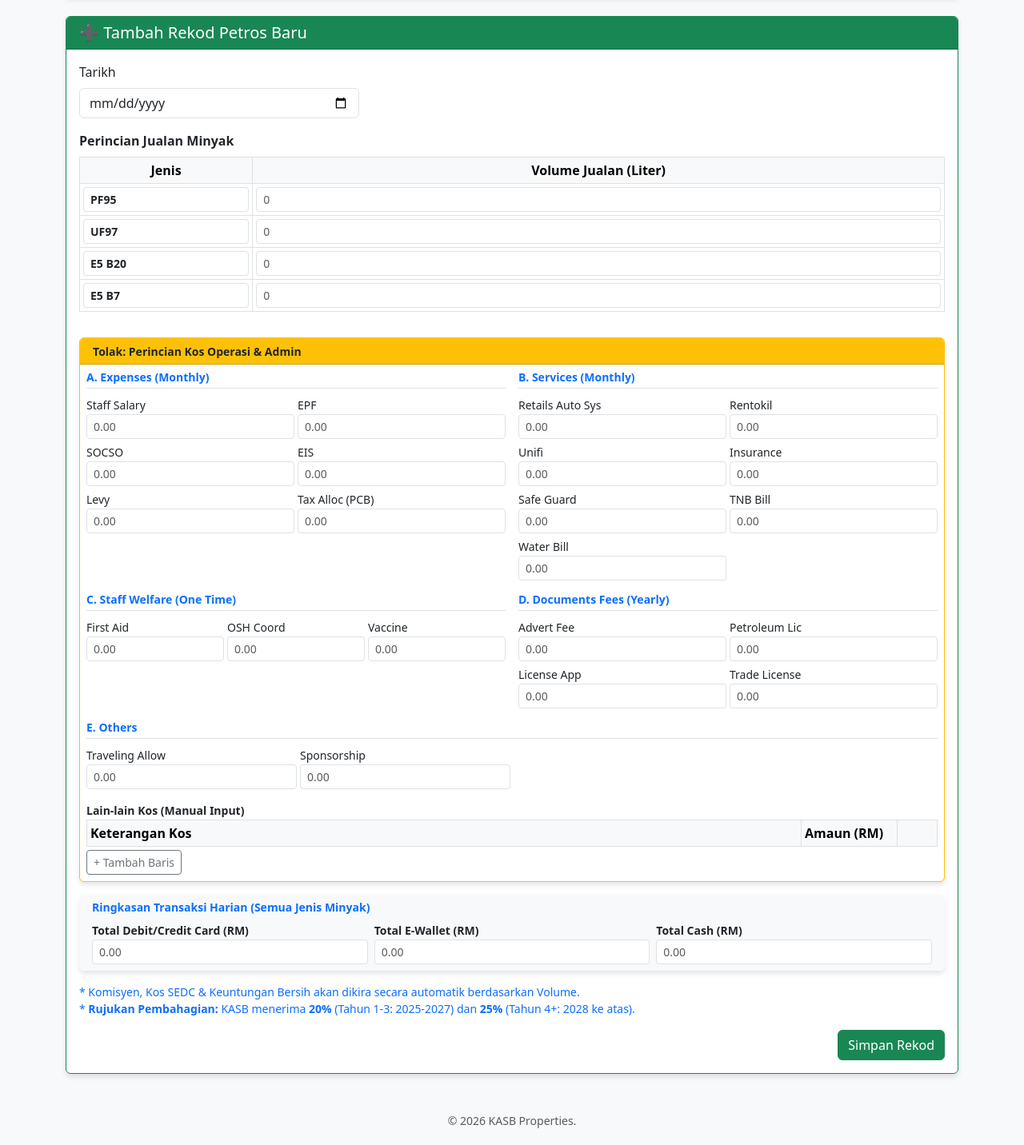
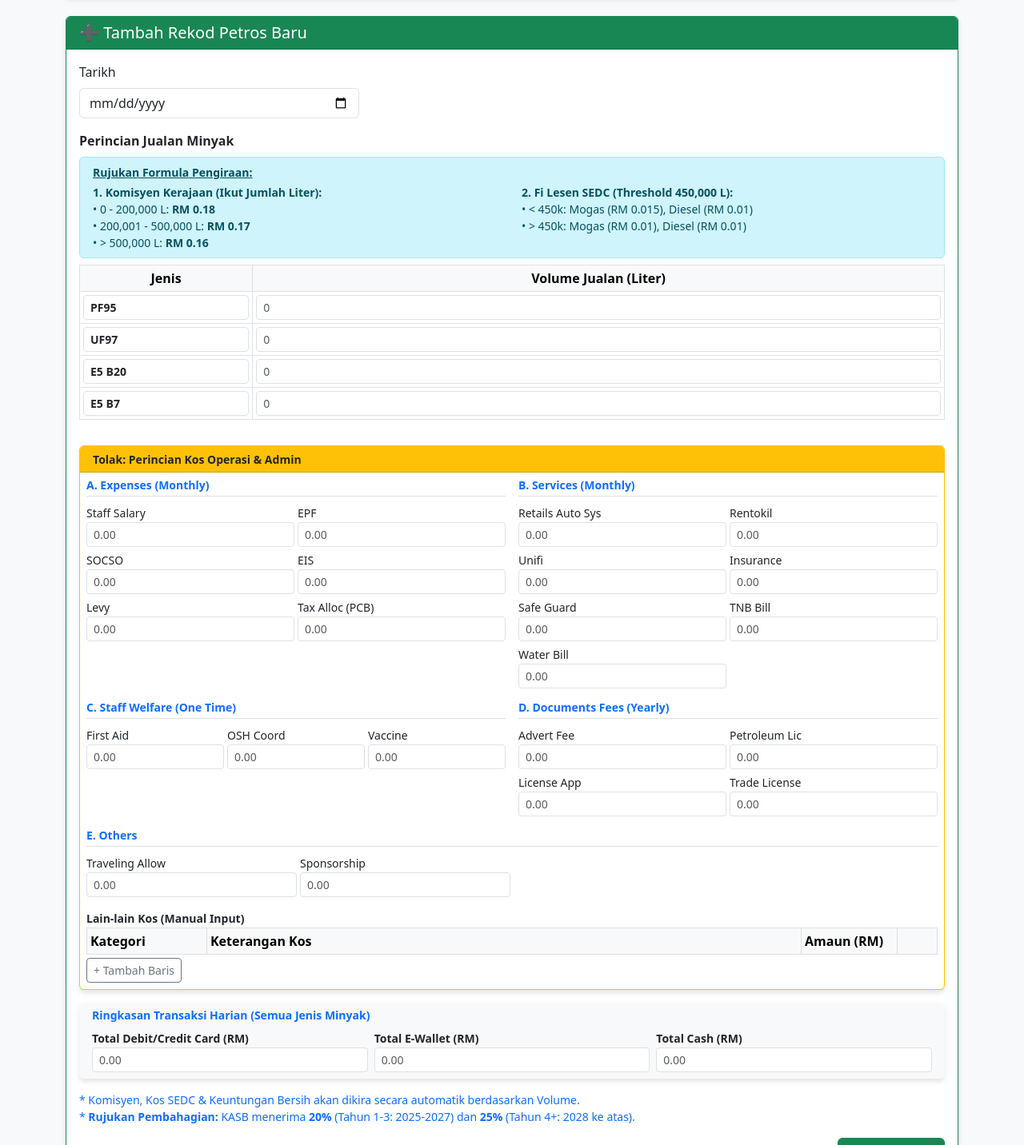
Before and after one commit to azaharrabu/sistem-sewaan-KASB, a Flask app: page /petros in a window 1280 px wide. Shown: the part 549-1981 px from the top of the page at 80% size. Before the commit the page ends 1960 px from the top, so only its background shows below. Run offline with Flask 3, Linux system fonts and the light colour scheme; the visitor is signed in with stand-in values (Sample User, id 1); data that the repository does not hold is empty.

Commit message:
Update: Tambah kategori kos manual dan info formula Petros

```diff
--- a/app.py
+++ b/app.py
@@ -953,13 +953,15 @@ def add_income(source_name):
                 total_expenses += val
 
             # Kos Dinamik (Lain-lain Table)
+            other_category = request.form.getlist('other_category[]')
             other_desc = request.form.getlist('other_desc[]')
             other_amt = request.form.getlist('other_amt[]')
             dynamic_costs = []
             for i in range(len(other_desc)):
                 if other_desc[i].strip():
+                    cat = other_category[i] if i < len(other_category) else 'Other'
                     amt = float(other_amt[i] or 0)
-                    dynamic_costs.append({'desc': other_desc[i], 'amount': amt})
+                    dynamic_costs.append({'category': cat, 'desc': other_desc[i], 'amount': amt})
                     total_expenses += amt
 
             breakdown = {'fixed': fixed_costs, 'dynamic': dynamic_costs}
@@ -1061,13 +1063,15 @@ def edit_pendapatan(id):
                     total_expenses += val
 
                 # Kos Dinamik
+                other_category = request.form.getlist('other_category[]')
                 other_desc = request.form.getlist('other_desc[]')
                 other_amt = request.form.getlist('other_amt[]')
                 dynamic_costs = []
                 for i in range(len(other_desc)):
                     if other_desc[i].strip():
+                        cat = other_category[i] if i < len(other_category) else 'Other'
                         amt = float(other_amt[i] or 0)
-                        dynamic_costs.append({'desc': other_desc[i], 'amount': amt})
+                        dynamic_costs.append({'category': cat, 'desc': other_desc[i], 'amount': amt})
                         total_expenses += amt
 
                 breakdown = {'fixed': fixed_costs, 'dynamic': dynamic_costs}
--- a/templates/income_list.html
+++ b/templates/income_list.html
@@ -189,6 +189,25 @@
                         {% elif source == 'Petros' %}
                         <div class="col-12">
                             <label class="form-label fw-bold">Perincian Jualan Minyak</label>
+
+                            <!-- Info Formula -->
+                            <div class="alert alert-info py-2 mb-2 small">
+                                <div class="fw-bold text-decoration-underline mb-1">Rujukan Formula Pengiraan:</div>
+                                <div class="row">
+                                    <div class="col-md-6">
+                                        <strong>1. Komisyen Kerajaan (Ikut Jumlah Liter):</strong><br>
+                                        • 0 - 200,000 L: <strong>RM 0.18</strong><br>
+                                        • 200,001 - 500,000 L: <strong>RM 0.17</strong><br>
+                                        • > 500,000 L: <strong>RM 0.16</strong>
+                                    </div>
+                                    <div class="col-md-6">
+                                        <strong>2. Fi Lesen SEDC (Threshold 450,000 L):</strong><br>
+                                        • < 450k: Mogas (RM 0.015), Diesel (RM 0.01)<br>
+                                        • > 450k: Mogas (RM 0.01), Diesel (RM 0.01)
+                                    </div>
+                                </div>
+                            </div>
+
                             <div class="table-responsive">
                                 <table class="table table-bordered table-sm text-center align-middle">
                                     <thead class="table-light">
@@ -278,6 +297,7 @@
                                             <table class="table table-bordered table-sm mb-0" id="dynamicCostTable">
                                                 <thead class="table-light">
                                                     <tr>
+                                                        <th style="width: 150px;">Kategori</th>
                                                         <th>Keterangan Kos</th>
                                                         <th style="width: 120px;">Amaun (RM)</th>
                                                         <th style="width: 50px;"></th>
@@ -381,10 +401,19 @@
             var cell1 = newRow.insertCell(0);
             var cell2 = newRow.insertCell(1);
             var cell3 = newRow.insertCell(2);
+            var cell4 = newRow.insertCell(3);
 
-            cell1.innerHTML = '<input type="text" name="other_desc[]" class="form-control form-control-sm" placeholder="Contoh: Pembaikan Paip">';
-            cell2.innerHTML = '<input type="number" step="0.01" name="other_amt[]" class="form-control form-control-sm" placeholder="0.00">';
-            cell3.innerHTML = '<button type="button" class="btn btn-sm btn-danger py-0" onclick="this.closest(\'tr\').remove()">x</button>';
+            cell1.innerHTML = `
+                <select name="other_category[]" class="form-select form-select-sm">
+                    <option value="Expenses">Expenses</option>
+                    <option value="Services">Services</option>
+                    <option value="Staff Welfare">Staff Welfare</option>
+                    <option value="Documents Fees">Documents Fees</option>
+                    <option value="Other">Other</option>
+                </select>`;
+            cell2.innerHTML = '<input type="text" name="other_desc[]" class="form-control form-control-sm" placeholder="Keterangan...">';
+            cell3.innerHTML = '<input type="number" step="0.01" name="other_amt[]" class="form-control form-control-sm" placeholder="0.00">';
+            cell4.innerHTML = '<button type="button" class="btn btn-sm btn-danger py-0" onclick="this.closest(\'tr\').remove()">x</button>';
         }
     </script>
     <script src="https://cdn.jsdelivr.net/npm/bootstrap@5.3.0/dist/js/bootstrap.bundle.min.js"></script>
```
Also changed, not shown: templates/edit_income.html (+40 -3 lines), templates/petros_detail.html (+6 -1 lines).
